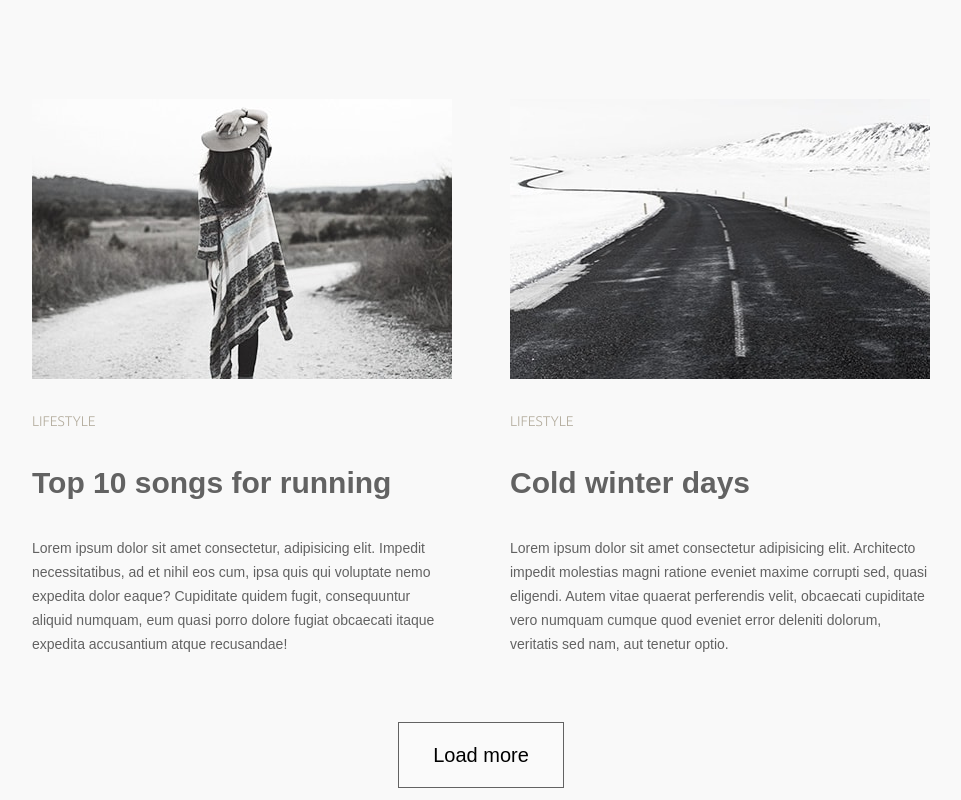
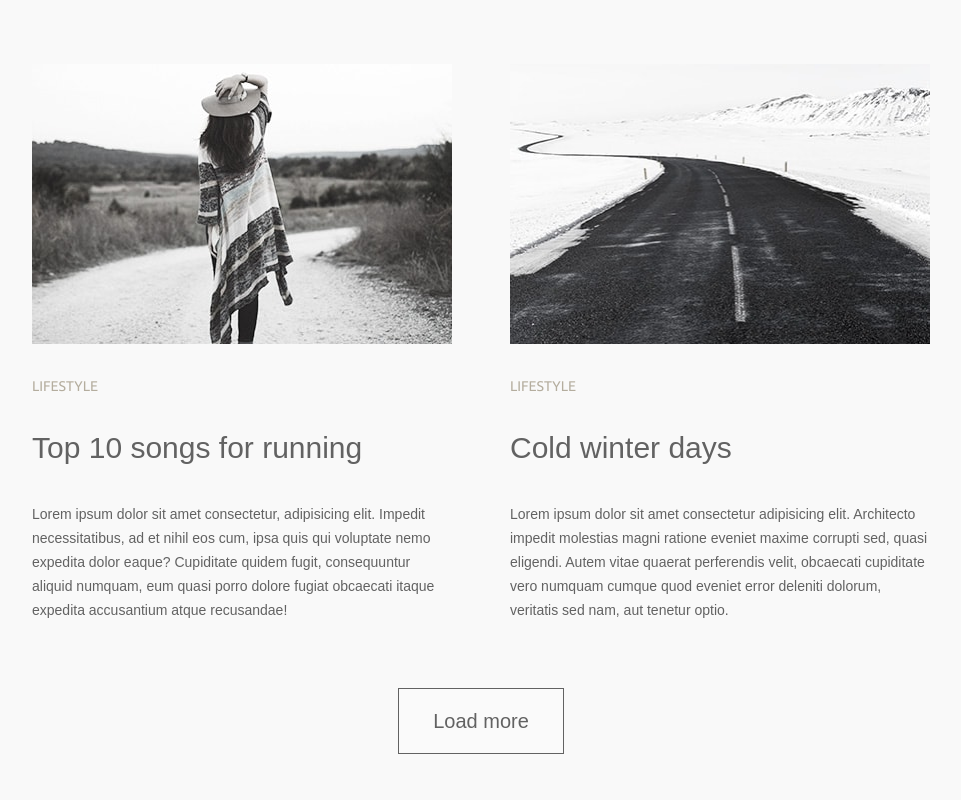
Before and after one commit to Fialka93/goit-fe-course-1, a plain HTML site: page module-01-02/index.html in a window 1280 px wide. Shown: the part 1542-2342 px from the top of the page, without its empty margins (159-1120 px from the left). Drawn offline with Linux system fonts and the light colour scheme.

Commit message:
dz-03 - modification

```diff
--- a/module-01-02/css/styles.css
+++ b/module-01-02/css/styles.css
@@ -10,6 +10,7 @@ html {
 
 body {
     font-family: 'Playfair-display', sans-serif;
+    font-weight: 400;
     background-color: #f9f9f9;
     background-position: center;
 }
@@ -93,6 +94,7 @@ img {
 .main-content-list-item p {
     font-size: 14px;
     line-height: 24px;
+    font-weight: 400;
 }
 
 .main-content-list-item img {
@@ -101,11 +103,11 @@ img {
 
 .main-content-list-item h3 {
     font-size: 30px;
+    font-weight: 400;
     margin-bottom: 36px;
 }
 .list-item-mark {
     font-family: 'Ubuntu', serif;
-    font-weight: lighter;
     text-transform: uppercase;
     color: #b4ad9e;
     margin-bottom: 33px;
@@ -118,6 +120,7 @@ img {
     margin-bottom: 70px;
     background-color: #fafafa;
     border: 1px solid rgb(98, 98, 98);
+    color: #626262;
     background-position: center;
     cursor: pointer;
     font-size: 20px;
```
